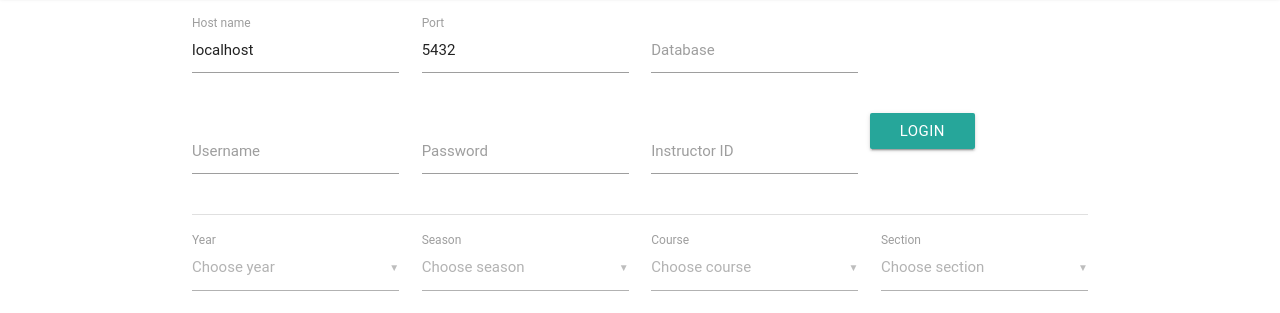
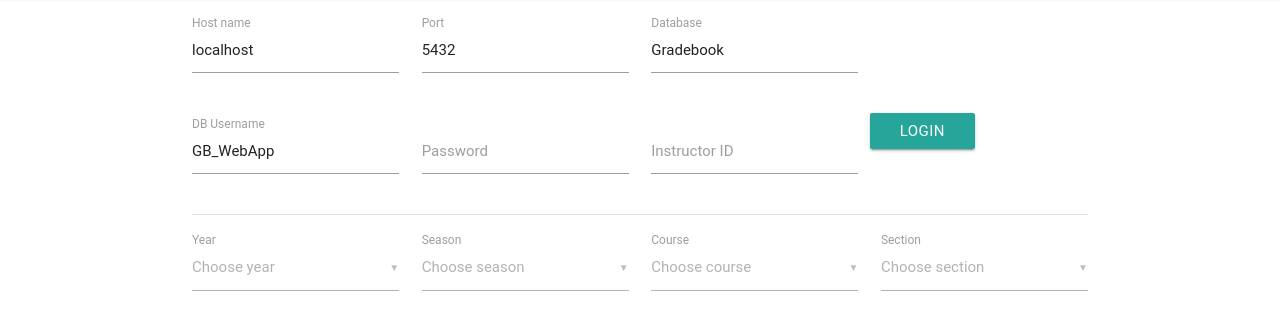
Before and after one commit to DASSL/Gradebook, a plain HTML site: page src/webapp/client/index.html in a window 1280 px wide. Shown: the part 115-428 px from the top of the page. Drawn offline with nearby package versions, Linux system fonts and the light colour scheme; a web font is replaced by a local one.

Commit message:
Change login field name and default field values
"Username" field renamed to "DB Username"
Add default value for "Database" field: 'Gradebook'
Add default value for "DB Username" field: 'GB_WebApp'

This commit does not alter the interaction between client and server,
rather, it only affects the interaction between the client and the end
user.

```diff
--- a/src/webapp/client/index.html
+++ b/src/webapp/client/index.html
@@ -54,15 +54,15 @@ Currently, only attendance information will be served
 			<label for="port">Port</label>
 		</div>
 		<div class="input-field col s12 m6 l3">
-			<input id="database" type="text"/>
+			<input id="database" type="text" value="Gradebook"/>
 			<label for="database">Database</label>
 		</div>
 	</div>
 
 	<div class="row">
 		<div class="input-field col s12 m6 l3">
-			<input id="user" type="text"/>
-			<label for="user">Username</label>
+			<input id="user" type="text" value="GB_WebApp"/>
+			<label for="user">DB Username</label>
 		</div>
 		<div class="input-field col s12 m6 l3">
 			<input id="passwordBox" type="password"/></td>
```
